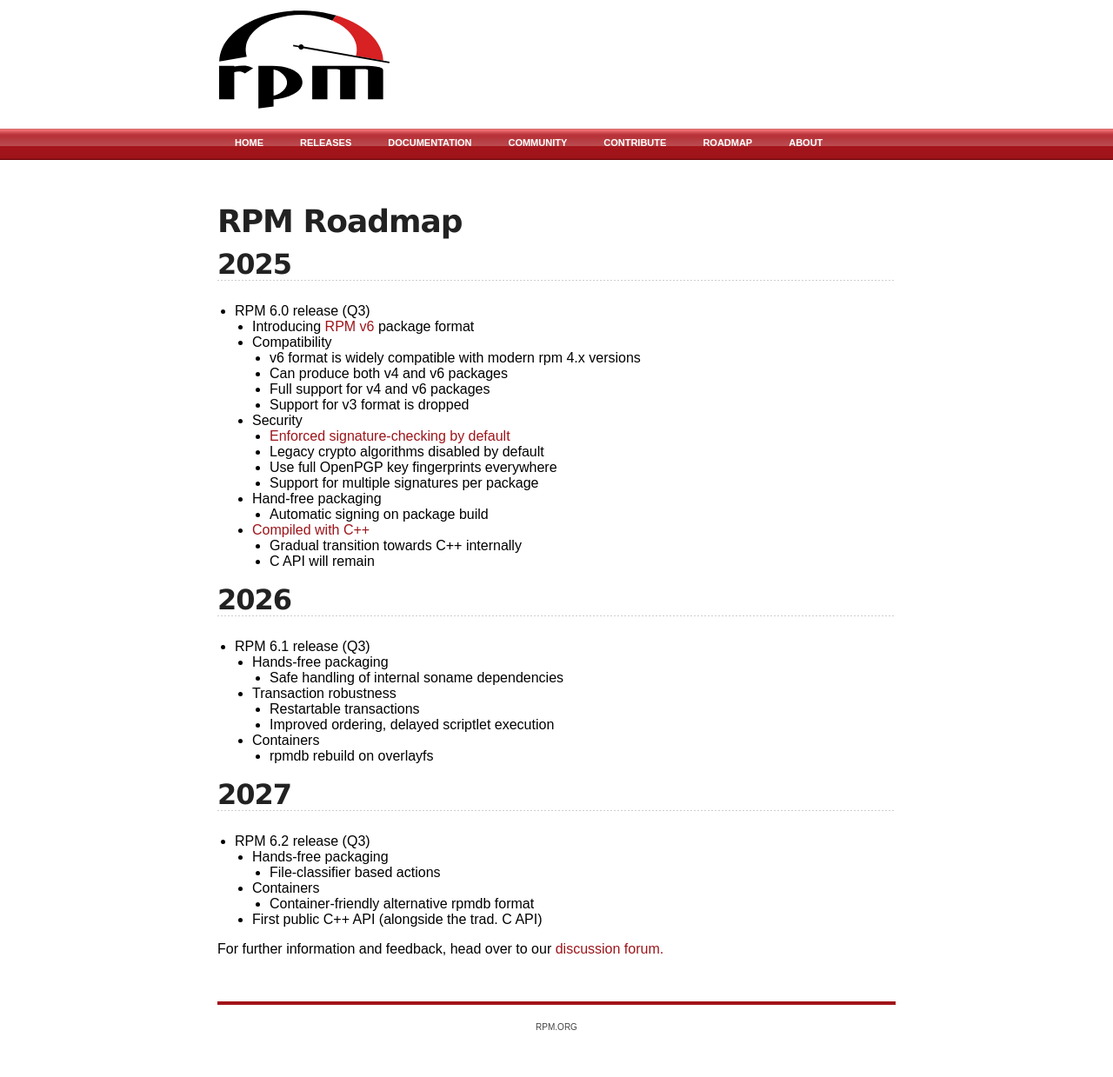
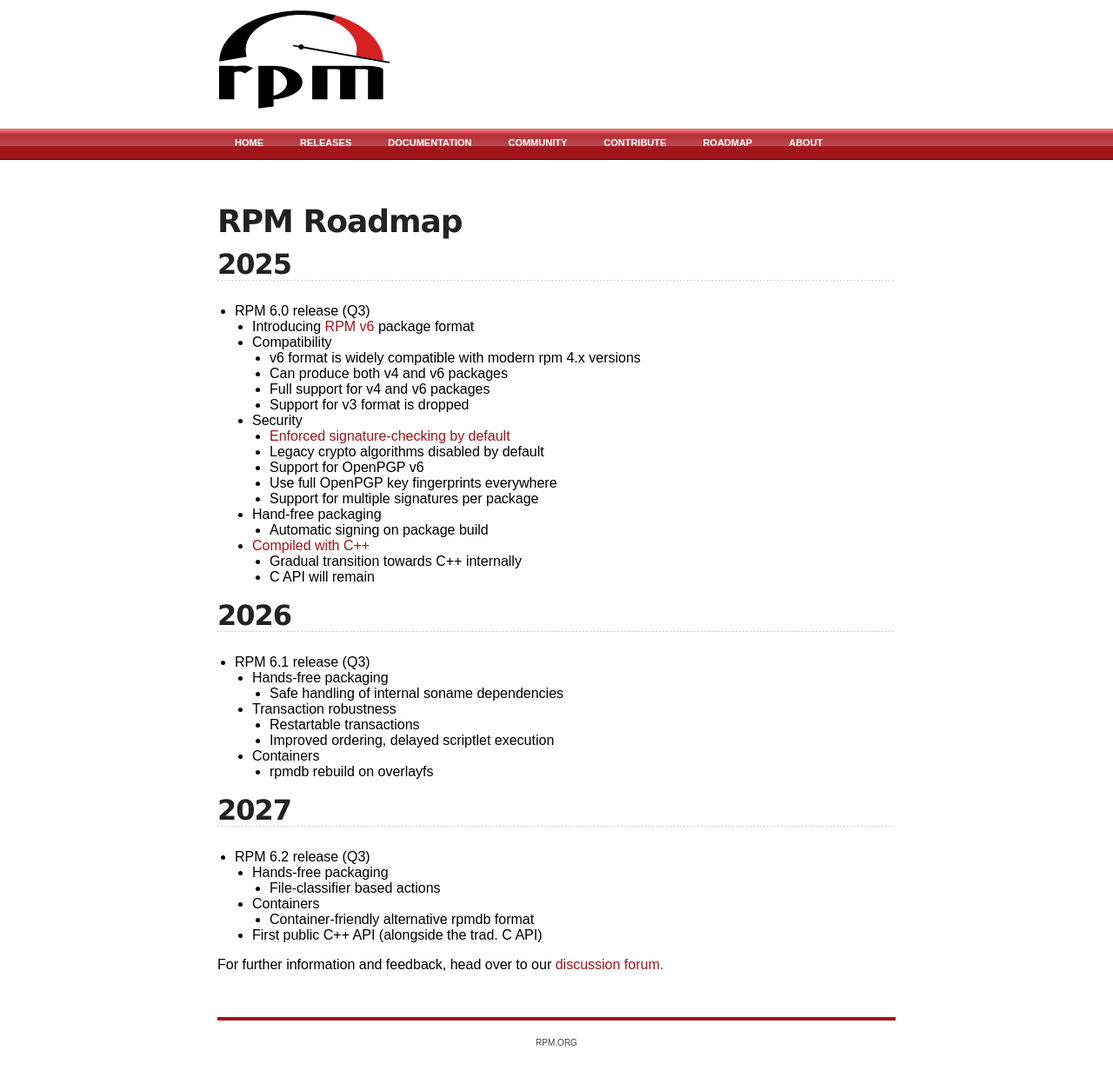
Before and after one commit to rpm-software-management/rpm-web, a Jekyll site: the page built from roadmap.md, in a window 1280 px wide. Shown: the whole page at 87% size. Built offline with Jekyll 4.4.1, drawn with Linux system fonts in a browser that asks for light colours.

Commit message:
Add OpenPGP v6 support to v6 roadmap too

```diff
--- a/roadmap.md
+++ b/roadmap.md
@@ -16,6 +16,7 @@ title: rpm.org - Roadmap
   * Security
     * [Enforced signature-checking by default](https://github.com/rpm-software-management/rpm/issues/1573)
     * Legacy crypto algorithms disabled by default
+    * Support for OpenPGP v6
     * Use full OpenPGP key fingerprints everywhere
     * Support for multiple signatures per package
   * Hand-free packaging
```
